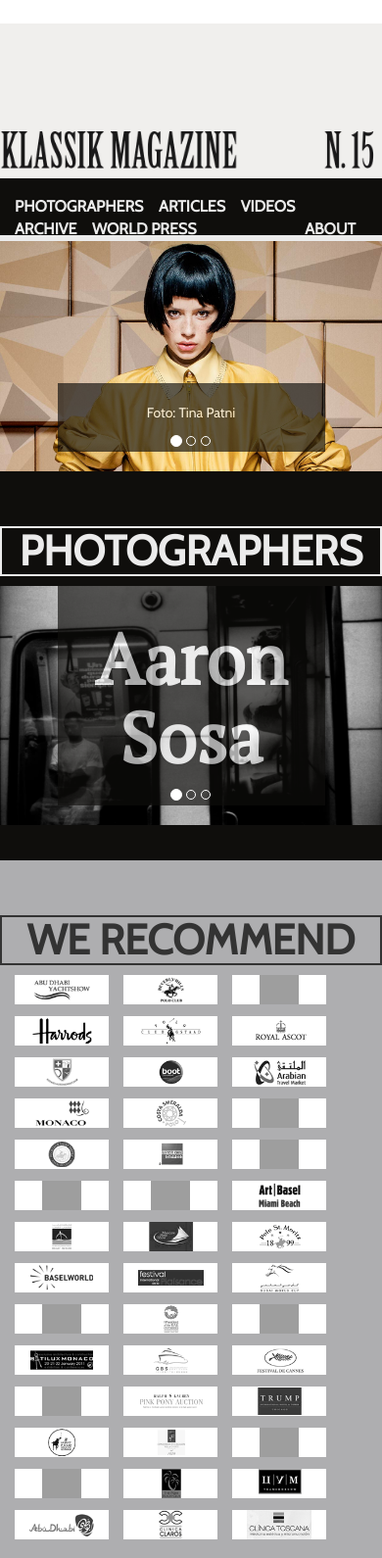
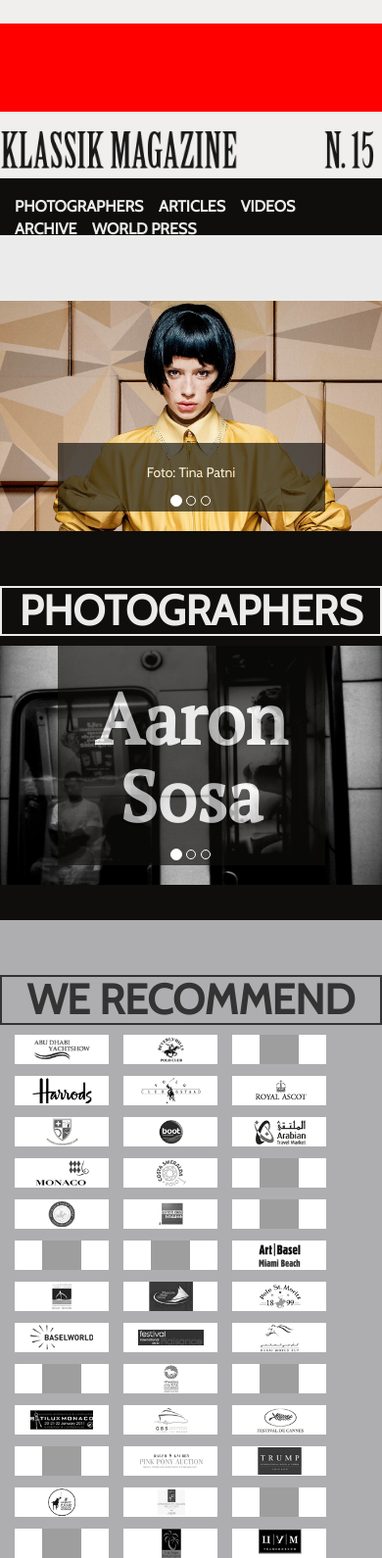
Before and after one commit to ristoman/km-2014, a PHP site: page /index.php in a window 390 px wide; the page is wider, and only the part inside the window is pictured. Shown: the top 1590 px of that part at 98% size. Run offline with PHP 8.4, Linux system fonts and the light colour scheme; grey boxes labelled with a size stand in for pictures from a placeholder-image service; some libraries are stand-ins or nearby versions; grey boxes are pictures that could not be loaded.

Commit message:
Cover slideshow in PHP, header changes

```diff
--- /dev/null
+++ b/about.php
@@ -0,0 +1,4 @@
+<html lang="en-US">
+	<head>
+	<title>International Agency for the Promotion of Culture | Klassik Magazine</title>
+   <?php include('header.php') ?>
--- /dev/null
+++ b/covers.php
@@ -0,0 +1,16 @@
+<?php
+
+$photographers=['Tina Patni', 'Suresh', 'Photographer'];
+	  	for ($i=1; $i<4; $i++) {
+
+	  		$artist = $photographers[($i-1)];
+
+	  		echo "<div class='item";
+	  			if ($i==1) {echo " active'";}
+	  		echo"'>";
+	  		echo "<img class='img-responsive' src='cover{$i}.jpg' alt='KM15 Cover by {$artist}'>";
+	  		echo "<div class='carousel-caption'><p>Foto: {$artist} </p></div></div>";
+
+	  	}
+		echo "</div>";
+?>
--- a/footer.php
+++ b/footer.php
@@ -3,7 +3,23 @@
 		<div class="row padded">
 			<div class="col-lg-4 col-md-4 col-sm-4 col-xs-4 logo"><img src="static/im/logo.png"></div>
 			<div class="col-lg-4 col-md-4 col-sm-4 col-xs-4 menu"></div>
-			<div class="col-lg-4 col-md-4 col-sm-4 col-xs-4 connect"></div>
+				<ul>
+					<li><a href="./#photographers">Photographers</a></li>
+					<li><a href="./#articles">Articles</a></li>
+					<li><a href="./#videos">Videos</a></li>
+					<li><a href="./#archive">Archive</a></li>
+					<li><a href="./#press">World Press</a></li>
+				</ul>
+			<div class="col-lg-4 col-md-4 col-sm-4 col-xs-4 connect">
+				<ul id="social">
+					<li><a href="//facebook.com">Facebook</a></li>
+					<li><a href="//pinterest.com">Pinterest</a></li>
+				</ul>
+				<ul>
+					<li><a href="/about.php">About</a></li>
+					<li><a href="/advertising.php">Advertising</a></li>
+				</ul>
+			</div>
 			<div class="col-lg-4 col-md-4 col-sm-4 col-xs-4"></div>
 		</div>
 	</div>
--- a/header.php
+++ b/header.php
@@ -1,6 +1,5 @@
-<head>
+
         <meta charset="utf-8" />
-	    <title>International Agency for the Promotion of Culture | Klassik Magazine</title>
 
    	    <!-- Behavioral Meta Data -->
 	    <meta name="apple-mobile-web-app-capable" content="yes">
@@ -25,7 +24,7 @@
 <header>
 	<div class="container">
 		<div class="row">
-			<div class="centered">
+			<div class="centered ad">
 				<script async src="//pagead2.googlesyndication.com/pagead/js/adsbygoogle.js"></script>
 				<!-- BANNER-HEADER -->
 				<ins class="adsbygoogle"
@@ -43,13 +42,16 @@
 		<div class="container">
 			<div class="row">
 				<div class="col-lg-12">
-					<ul>
-						<li><a href="/#photographers">Photographers</a></li>
-						<li><a href="/#articles">Articles</a></li>
-						<li><a href="/#videos">Videos</a></li>
-						<li><a href="/#archive">Archive</a></li>
-						<li><a href="/#press">World Press</a></li>
-						<li class="pull-right"><a href="/about">About</a></li>
+					<ul class="pull-left">
+						<li><a href="./#photographers">Photographers</a></li>
+						<li><a href="./#articles">Articles</a></li>
+						<li><a href="./#videos">Videos</a></li>
+						<li><a href="./#archive">Archive</a></li>
+						<li><a href="./#press">World Press</a></li>
+					</ul>
+					<ul class="pull-right">
+						<li><a href="/about.php">About</a></li>
+						<li><a href="/advertising.php">Advertising</a></li>
 					</ul>
 				</div>
 			</div>
--- a/index.php
+++ b/index.php
@@ -1,4 +1,5 @@
 <html lang="en-US">
+	<head>
 	<title>International Agency for the Promotion of Culture | Klassik Magazine</title>
    <?php include('header.php') ?>
 	<div id="cover">
@@ -9,28 +10,29 @@
 	    <li data-target="#cover-slideshow" data-slide-to="1"></li>
 	    <li data-target="#cover-slideshow" data-slide-to="2"></li>
 	  </ol>
+	  <div class="carousel-inner">
 
-  <!-- Wrapper for slides -->
-  <div class="carousel-inner">
+	  <?php include('covers.php') ?>
+
+	  <!-- Wrapper for slides
 	    <div class="item active">
-      <img class="img-responsive" src="cover1.jpg" alt="KM15 Cover">
+	      <img class="img-responsive" src="cover1.jpg" alt="KM15 Cover by Tina Patni">
 	      <div class="carousel-caption">
 	        <p>Foto: Tina Patni</p>
 	      </div>
 	    </div>
 	    <div class="item">
-      <img class="img-responsive"  src="cover2.jpg" alt="KM15 Cover">
+	      <img class="img-responsive"  src="cover2.jpg" alt="KM15 Cover by Tina Patni">
 	      <div class="carousel-caption">
 	        <p>Foto: Tina Patni</p>
 	      </div>
 	    </div>
 	    <div class="item">
-      <img class="img-responsive" src="http://placehold.it/1260x760" alt="KM15 Cover">
+	      <img class="img-responsive" src="http://placehold.it/1260x760" alt="KM15 Cover by Tina Patni">
 	      <div class="carousel-caption">
-        <p>Foto: Aaron Sosa</p>
+	        <p>Foto: Suresh</p>
 	      </div>
-    </div>
-  </div>
+	    </div-->
 
 	  <!-- Controls -->
 	  <!--a class="left carousel-control" href="#cover-slideshow" data-slide="prev">
--- a/static/css/styles.css
+++ b/static/css/styles.css
@@ -3,6 +3,7 @@
 *{margin:0;padding:0}
 .cabin{font-family:'Cabin',Helvetica,Sans,Arial,sans-serif}
 .pt{font-family:'PT Serif',Georgia,serif}
+.ad{background-color:#f00}
 body,.headline{font-family:'Cabin',Helvetica,Sans,Arial,sans-serif}
 .headline{text-transform:uppercase}
 h1,h2,h3,h4,h5,h6{font-family:'PT Serif',Georgia,serif}
@@ -19,7 +20,7 @@
 #cover,#press{background-color:#ebebeb}
 #photographers,#videos{background-color:#0f0e0c;color:#ebebeb}
 #cover i{opacity:.6}#cover i.active{opacity:1}
-header{background-color:#f0efed;margin-top:24px}header .topmenu{height:58px;background-color:#0f0e0c}header .topmenu a{color:#ebebeb}
+header{background-color:#f0efed;padding-top:24px}header .topmenu{height:58px;background-color:#0f0e0c}header .topmenu a{color:#ebebeb}
 header .topmenu ul{padding-top:18px}
 header .topmenu li{font-weight:700;color:#fff;display:inline;text-transform:uppercase;margin-right:12px}
 .carousel-caption{background-color:#0f0e0c;opacity:.66}
--- a/static/css/styles.less
+++ b/static/css/styles.less
@@ -24,6 +24,10 @@
 
 .pt{
 	font-family:'PT Serif', Georgia, serif;
+}
+
+.ad{
+	background-color:red;
 }
 
 body, .headline{
@@ -75,7 +79,7 @@
 
 header{
 	.bg(#F0EFED);
-	margin-top:24px;
+	padding-top:24px;
 	.topmenu{
 		a{color:@color_white}
 		height:58px;
```
Lines whose indentation alone changed are shown as unchanged.
